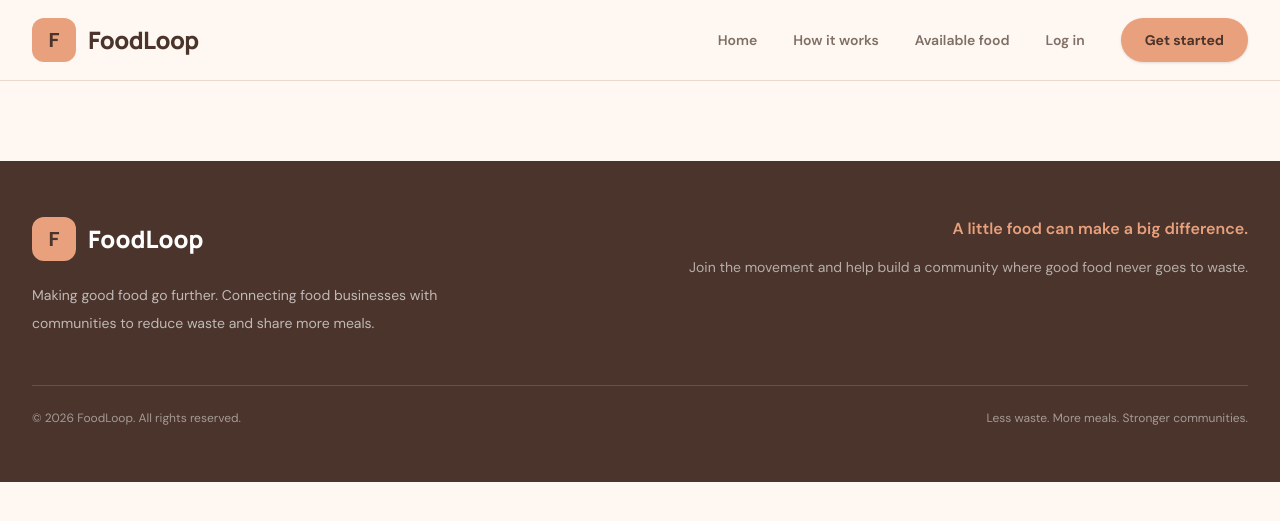
After one commit to Rowannnk/Foodshare, a Laravel app: template resources/views/components/layouts/public.blade.php in a window 1280 px wide. The commit adds this page. Shown: the top 521 px of the page. Run offline with Laravel 12, Linux system fonts and the light colour scheme; the template is opened without the code that fills it, so the values that code supplies are empty; some libraries are stand-ins or nearby versions.

Commit message:
style: apply FoodLoop brand design to layout and navigation

```diff
--- /dev/null
+++ b/resources/views/components/layouts/public.blade.php
@@ -0,0 +1,108 @@
+<!DOCTYPE html>
+<html lang="{{ str_replace('_', '-', app()->getLocale()) }}">
+<head>
+    <meta charset="utf-8">
+    <meta name="viewport" content="width=device-width, initial-scale=1">
+    <meta name="csrf-token" content="{{ csrf_token() }}">
+
+    <title>{{ $title ?? config('app.name', 'FoodLoop') }}</title>
+
+    <link rel="preconnect" href="https://fonts.googleapis.com">
+    <link rel="preconnect" href="https://fonts.gstatic.com" crossorigin>
+    <link href="https://fonts.googleapis.com/css2?family=DM+Sans:wght@400;500;600;700;800&family=Manrope:wght@400;500;600;700;800&display=swap" rel="stylesheet">
+
+    @if (file_exists(public_path('build/manifest.json')) || file_exists(public_path('hot')))
+        @vite(['resources/css/app.css', 'resources/js/app.js'])
+    @else
+        <script src="https://cdn.jsdelivr.net/npm/@tailwindcss/browser@4"></script>
+    @endif
+
+    <style>
+        :root {
+            --foodloop-orange: #E9A17D;
+            --foodloop-orange-hover: #D98E69;
+            --foodloop-brown: #4A342B;
+            --foodloop-brown-light: #765748;
+            --foodloop-cream: #FFF8F2;
+            --foodloop-peach: #F1D8C8;
+            --foodloop-muted: #88766D;
+            --foodloop-border: #EAD8CD;
+        }
+
+        html {
+            scroll-behavior: smooth;
+            scroll-padding-top: 100px;
+        }
+
+        body {
+            font-family: 'DM Sans', sans-serif;
+        }
+
+        h1, h2, h3, .brand-font {
+            font-family: 'Manrope', sans-serif;
+        }
+
+        ::selection {
+            background: #E9A17D;
+            color: #4A342B;
+        }
+
+        summary::-webkit-details-marker {
+            display: none;
+        }
+    </style>
+</head>
+
+<body class="bg-[#FFF8F2] text-[#4A342B] antialiased">
+
+    @include('layouts.public_navigation')
+
+    <main>
+        {{ $slot }}
+    </main>
+
+    <footer class="mt-20 bg-[#4A342B] text-white">
+        <div class="mx-auto max-w-7xl px-6 py-14 lg:px-8">
+
+            <div class="grid gap-10 md:grid-cols-2">
+
+                <div>
+                    <a href="{{ route('welcome') }}" class="inline-flex items-center gap-3">
+                        <span class="flex h-11 w-11 items-center justify-center rounded-xl bg-[#E9A17D] text-xl font-extrabold text-[#4A342B]">
+                            F
+                        </span>
+
+                        <span class="brand-font text-2xl font-extrabold">
+                            FoodLoop
+                        </span>
+                    </a>
+
+                    <p class="mt-5 max-w-md text-sm leading-7 text-white/65">
+                        Making good food go further. Connecting food businesses
+                        with communities to reduce waste and share more meals.
+                    </p>
+                </div>
+
+                <div class="md:text-right">
+                    <p class="font-semibold text-[#E9A17D]">
+                        A little food can make a big difference.
+                    </p>
+
+                    <p class="mt-3 text-sm leading-7 text-white/60">
+                        Join the movement and help build a community where
+                        good food never goes to waste.
+                    </p>
+                </div>
+
+            </div>
+
+            <div class="mt-12 flex flex-col justify-between gap-4 border-t border-white/15 pt-6 text-xs text-white/50 sm:flex-row">
+                <p>&copy; {{ date('Y') }} FoodLoop. All rights reserved.</p>
+                <p>Less waste. More meals. Stronger communities.</p>
+            </div>
+
+        </div>
+    </footer>
+
+</body>
+</html>
--- a/resources/views/layouts/public_navigation.blade.php
+++ b/resources/views/layouts/public_navigation.blade.php
@@ -1,26 +1,123 @@
-<nav class="bg-white border-b border-gray-100">
-    <div class="max-w-7xl mx-auto px-4 sm:px-6 lg:px-8 flex justify-between items-center h-16">
-        <a href="{{ route('welcome') }}" class="text-xl font-bold text-green-700">
-            FoodLoop
+<header class="sticky top-0 z-50 border-b border-[#EAD8CD] bg-[#FFF8F2]/95 backdrop-blur-xl">
+
+    <div class="mx-auto flex h-20 max-w-7xl items-center justify-between px-6 lg:px-8">
+
+        <a href="{{ route('welcome') }}" class="flex items-center gap-3">
+            <span class="flex h-11 w-11 items-center justify-center rounded-xl bg-[#E9A17D] text-xl font-extrabold text-[#4A342B]">
+                F
+            </span>
+
+            <span class="brand-font text-2xl font-extrabold tracking-tight text-[#4A342B]">
+                FoodLoop
+            </span>
         </a>
 
-        <div class="flex items-center gap-6 text-sm font-medium text-gray-600">
-            <a href="{{ route('welcome') }}" class="hover:text-green-700">Home</a>
+        <nav class="hidden items-center gap-9 text-sm font-semibold text-[#806F66] md:flex">
+
+            <a href="{{ route('welcome') }}#home"
+               class="transition hover:text-[#B96F4D]">
+                Home
+            </a>
+
+            <a href="{{ route('welcome') }}#how-it-works"
+               class="transition hover:text-[#B96F4D]">
+                How it works
+            </a>
+
+            <a href="{{ route('welcome') }}#food-listings"
+               class="transition hover:text-[#B96F4D]">
+                Available food
+            </a>
 
             @auth
-                <a href="{{ route('dashboard') }}" class="hover:text-green-700">Dashboard</a>
+
+                <a href="{{ route('dashboard') }}"
+                   class="transition hover:text-[#B96F4D]">
+                    Dashboard
+                </a>
 
                 <form method="POST" action="{{ route('logout') }}">
                     @csrf
-                    <button type="submit" class="hover:text-green-700">Log out</button>
+
+                    <button type="submit"
+                            class="transition hover:text-[#B96F4D]">
+                        Log out
+                    </button>
                 </form>
+
             @else
-                <a href="{{ route('login') }}" class="hover:text-green-700">Log in</a>
+
+                <a href="{{ route('login') }}"
+                   class="transition hover:text-[#B96F4D]">
+                    Log in
+                </a>
+
                 <a href="{{ route('register') }}"
-                   class="bg-green-600 text-white px-3 py-2 rounded-md hover:bg-green-700">
-                    Register
+                   class="rounded-full bg-[#E9A17D] px-6 py-3 font-bold text-[#4A342B] shadow-sm transition hover:-translate-y-0.5 hover:bg-[#D98E69]">
+                    Get started
                 </a>
+
             @endauth
-        </div>
+
+        </nav>
+
+        <details class="relative md:hidden">
+
+            <summary class="cursor-pointer list-none rounded-full border border-[#EAD8CD] bg-white px-5 py-2.5 text-sm font-bold text-[#4A342B]">
+                Menu
+            </summary>
+
+            <nav class="absolute right-0 top-14 w-64 rounded-2xl border border-[#EAD8CD] bg-white p-4 shadow-xl">
+
+                <a href="{{ route('welcome') }}#home"
+                   class="block rounded-xl px-4 py-3 text-sm font-semibold transition hover:bg-[#FFF3EB]">
+                    Home
+                </a>
+
+                <a href="{{ route('welcome') }}#how-it-works"
+                   class="block rounded-xl px-4 py-3 text-sm font-semibold transition hover:bg-[#FFF3EB]">
+                    How it works
+                </a>
+
+                <a href="{{ route('welcome') }}#food-listings"
+                   class="block rounded-xl px-4 py-3 text-sm font-semibold transition hover:bg-[#FFF3EB]">
+                    Available food
+                </a>
+
+                @auth
+
+                    <a href="{{ route('dashboard') }}"
+                       class="block rounded-xl px-4 py-3 text-sm font-semibold transition hover:bg-[#FFF3EB]">
+                        Dashboard
+                    </a>
+
+                    <form method="POST" action="{{ route('logout') }}">
+                        @csrf
+
+                        <button type="submit"
+                                class="block w-full rounded-xl px-4 py-3 text-left text-sm font-semibold transition hover:bg-[#FFF3EB]">
+                            Log out
+                        </button>
+                    </form>
+
+                @else
+
+                    <a href="{{ route('login') }}"
+                       class="block rounded-xl px-4 py-3 text-sm font-semibold transition hover:bg-[#FFF3EB]">
+                        Log in
+                    </a>
+
+                    <a href="{{ route('register') }}"
+                       class="mt-2 block rounded-full bg-[#E9A17D] px-4 py-3 text-center text-sm font-bold text-[#4A342B] transition hover:bg-[#D98E69]">
+                        Get started
+                    </a>
+
+                @endauth
+
+            </nav>
+
+        </details>
+
     </div>
-</nav>
+
+</header>
```
Also changed, not shown: resources/views/layouts/public.blade.php (deleted, +0 -31 lines).
